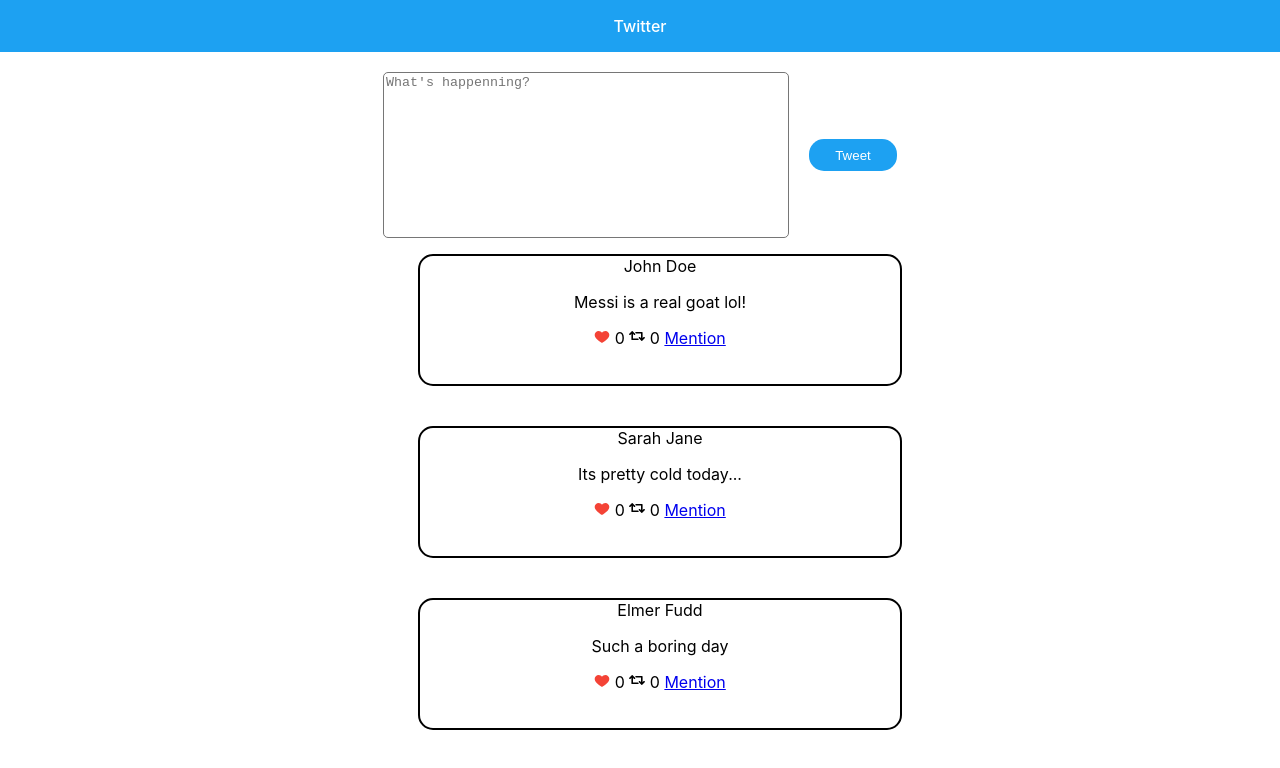
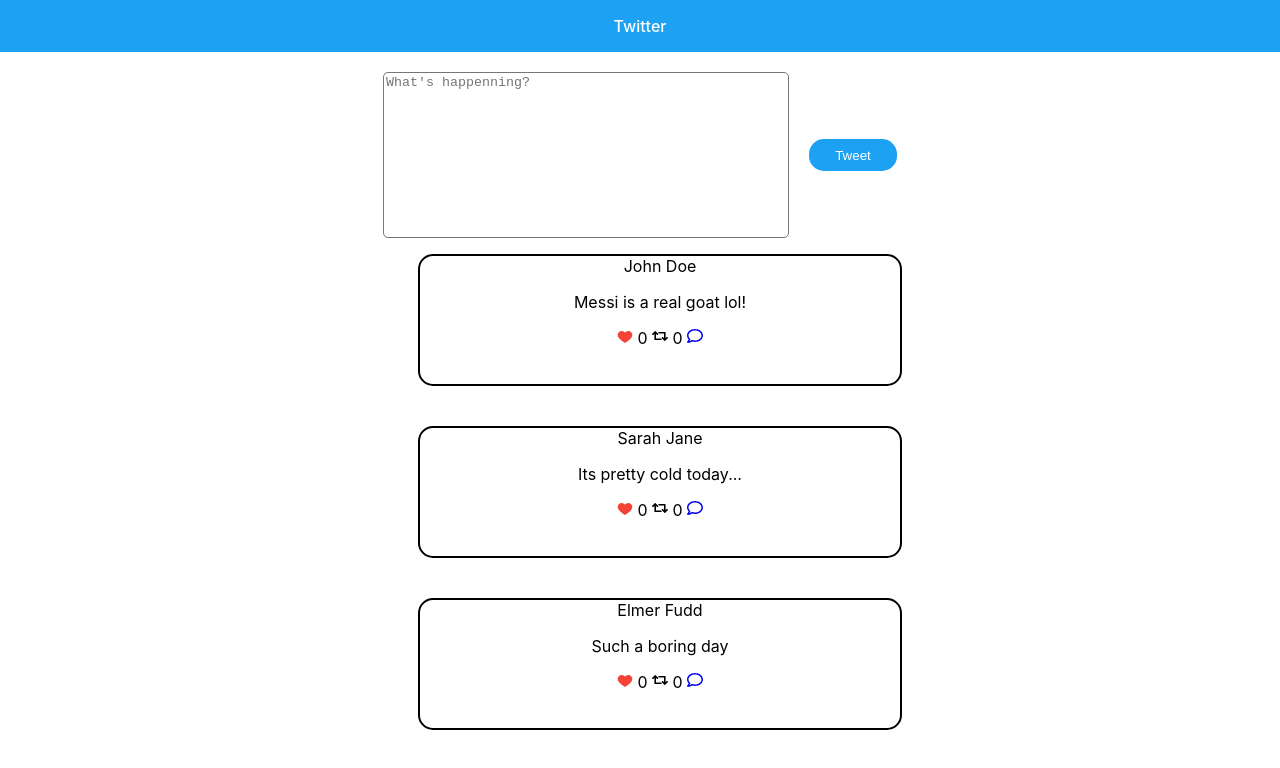
Before and after one commit to MuslumYilmaz/redux-tweeter, a React (Create React App) app: page / in a window 1280 px wide. Shown: the top 768 px of the page. Built offline with nearby package versions, Linux system fonts and the light colour scheme.

Commit message:
mention icon

```diff
--- a/src/components/Home.js
+++ b/src/components/Home.js
@@ -3,7 +3,7 @@
 import './css/Home.css';
 import { Link } from 'react-router-dom';
 import { FcLike } from 'react-icons/fc';
-import { FaRetweet } from 'react-icons/fa';
+import { FaRetweet, FaRegComment } from 'react-icons/fa';
 
 class Home extends Component {
     like = (id) => {
@@ -29,7 +29,7 @@
                         <div className="container">
                             <span>{tweet.owner}</span>
                             <p>{tweet.tweet}</p>
-                            <p><FcLike onClick={() => this.like(tweet.id)} /> {tweet.likes} <FaRetweet onClick={() => this.retweet(tweet.id)} /> {tweet.retweets} <Link to="tweet-detail" onClick={() => this.getTweetDetail(tweet.id)}>Mention</Link></p>
+                            <p><FcLike onClick={() => this.like(tweet.id)} /> {tweet.likes} <FaRetweet onClick={() => this.retweet(tweet.id)} /> {tweet.retweets} <Link to="tweet-detail"><FaRegComment onClick={() => this.getTweetDetail(tweet.id)} /></Link></p>
                         </div>
                     </li>
                 )) }
```
